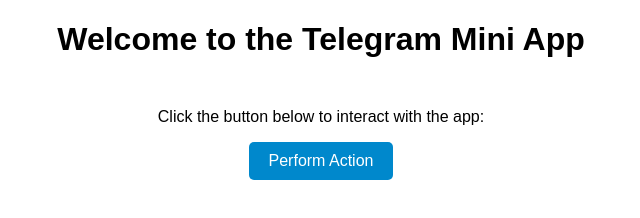
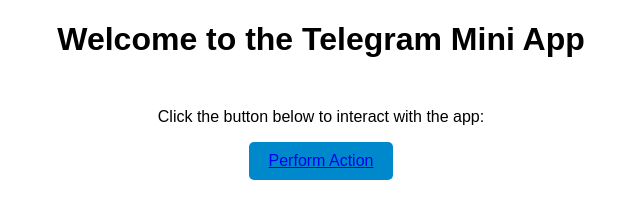
Before and after one commit to whitangel/Telegram-Mini-App-, a plain HTML site: page index.html in a window 1280 px wide. Shown: the whole page, without its empty margins (319-959 px from the left). Drawn offline with Linux system fonts and the light colour scheme.

Commit message:
Update index.html

```diff
--- a/index.html
+++ b/index.html
@@ -35,7 +35,7 @@
     <h1>Welcome to the Telegram Mini App</h1>
     <div class="container">
         <p>Click the button below to interact with the app:</p>
-        <button id="actionButton" href="https://luglawhaulsano.net/4/8636910">Perform Action</button>
+        <button id="actionButton"> <a href="https://luglawhaulsano.net/4/8636910">Perform Action</a></button>
     </div>
 
     <script>
```
